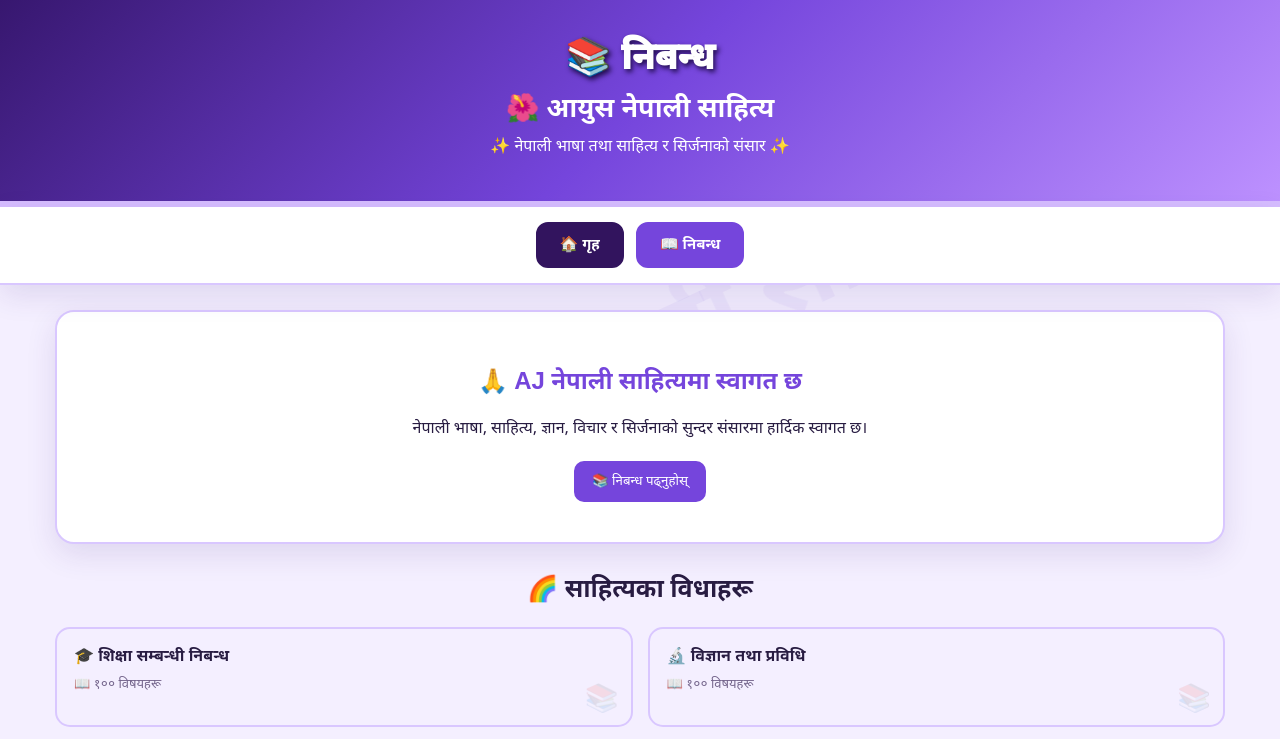
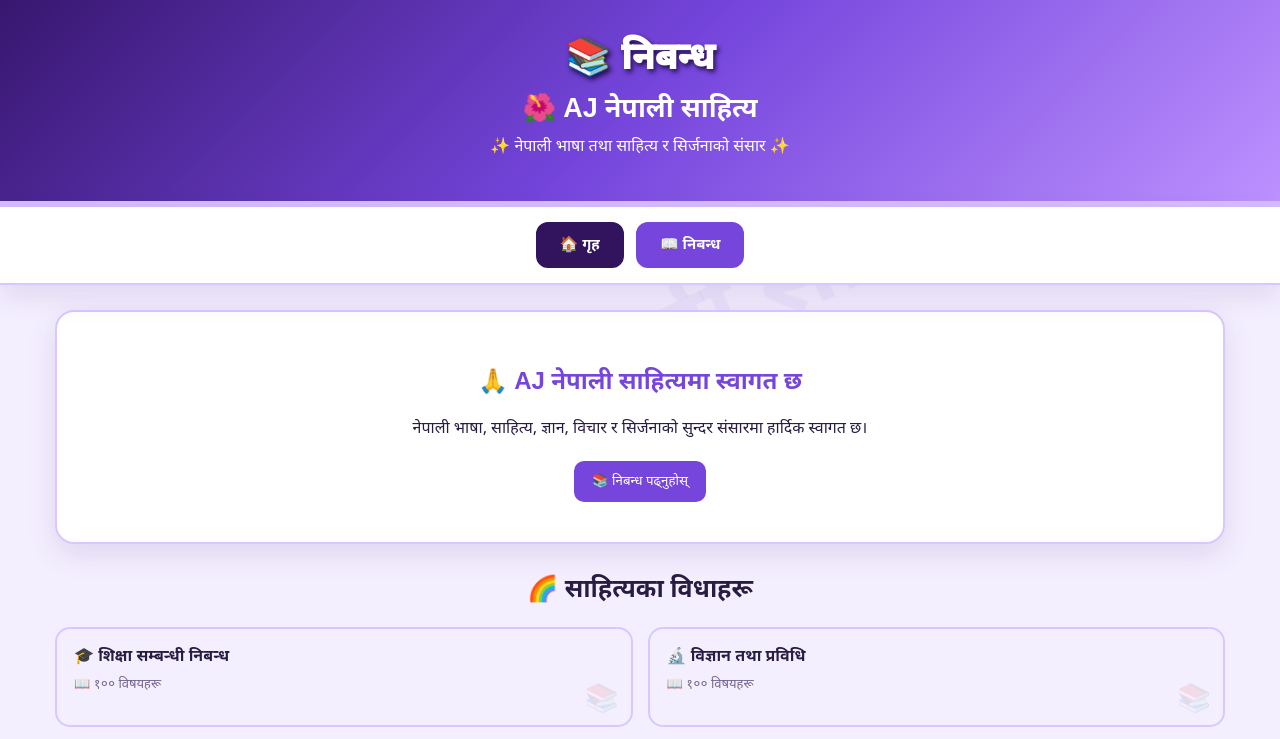
Before and after one commit to jaishiaayush6-collab/AAYUSH-NEPALI-SAHITYA, a plain HTML site: page nibandha.html in a window 1280 px wide. Shown: the top 739 px of the page. Drawn offline with Linux system fonts and the light colour scheme.

Commit message:
Update nibandha.html

```diff
--- a/nibandha.html
+++ b/nibandha.html
@@ -255,7 +255,7 @@ footer{
 
 <header>
  <div class="logo">📚 निबन्ध</div>
- <h1>🌺 आयुस नेपाली साहित्य</h1>
+ <h1>🌺 AJ नेपाली साहित्य</h1>
  <p>✨ नेपाली भाषा तथा साहित्य र सिर्जनाको संसार ✨</p>
 </header>
 
```
